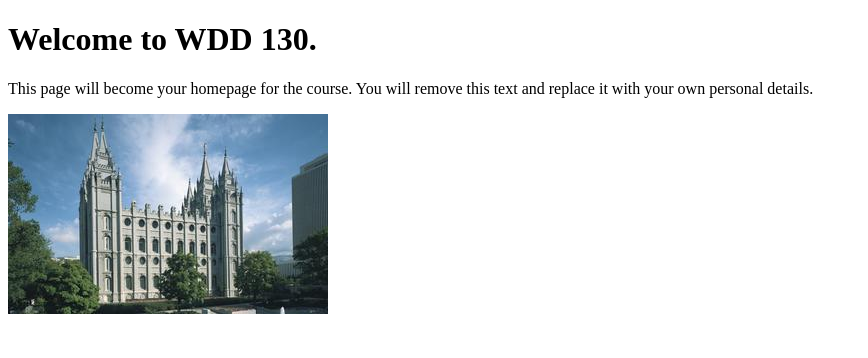
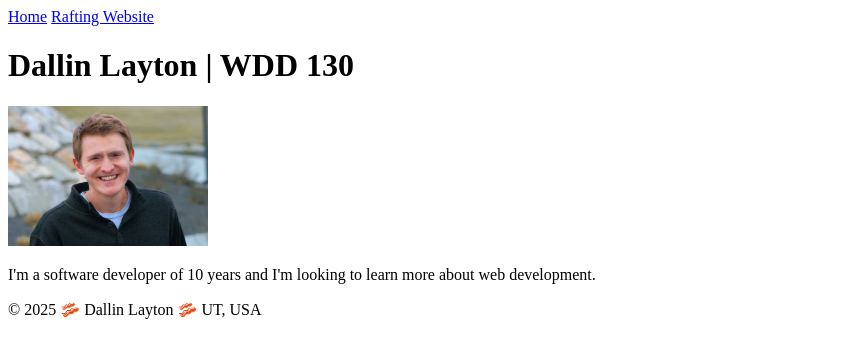
Before and after one commit to Hyrumdrums/wdd130, a plain HTML site: page index.html in a window 1280 px wide. Shown: the whole page, without its empty margins (0-868 px from the left). Drawn offline with Linux system fonts and the light colour scheme.

Commit message:
update personal index page

```diff
--- a/index.html
+++ b/index.html
@@ -1,14 +1,27 @@
 <!DOCTYPE html>
 <html lang="en">
+
 <head>
-    <meta charset="UTF-8">
-    <meta name="viewport" content="width=device-width, initial-scale=1.0">
-    <title>WDD 130 | Personal Homepage</title>
+  <meta charset="UTF-8">
+  <meta name="viewport" content="width=device-width, initial-scale=1.0">
+  <title>Dallin Layton | WDD 130</title>
 </head>
+
 <body>
-    <h1>Welcome to WDD 130.</h1>
-    <p>This page will become your homepage for the course. You will remove this text and replace it with your own personal details.</p>
+  <header>
+    <nav>
+      <a href="#">Home</a>
+      <a href="wwr/">Rafting Website</a>
+    </nav>
+  </header>
+  <main>
+    <h1>Dallin Layton | WDD 130</h1>
+    <img src="images/profile.jpg" alt="Dallin Layton" width="200">
+    <p>I'm a software developer of 10 years and I'm looking to learn more about web development.</p>
+  </main>
+  <footer>
+    <p>&copy; 2025 &#129363; Dallin Layton &#129363; UT, USA</p>
+  </footer>
+</body>
 
-    <img src="images/salt-lake-temple.jpg" alt="The Salt Lake Temple.">
-</body>
 </html>
```
Also changed, not shown: images/profile.jpg (added).
